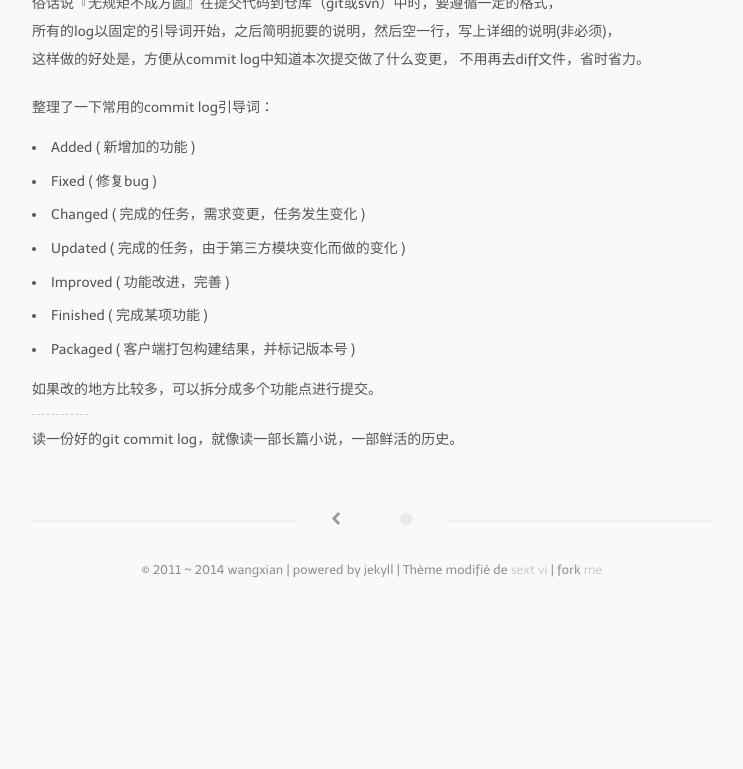
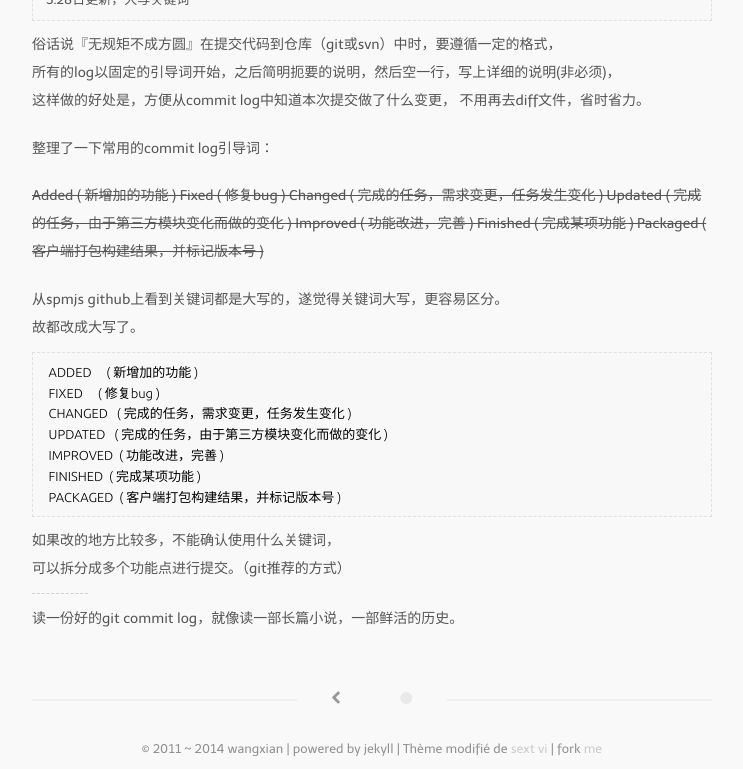
Before and after one commit to wangxian/jekyll-wangxian.github.io, a Jekyll site: the page built from _posts/2014-05-20-commit-log.md, in a window 1280 px wide. Shown: the part 560-1329 px from the top of the page, without its empty margins (268-1011 px from the left). Built offline with Jekyll 4.4.1, drawn with Linux system fonts in a browser that asks for light colours; comment, search, counter and statistics services are not loaded; before the commit the page ends 1150 px from its top, so only the background shows below that.

Commit message:
CHANGED: 大写git commit log first word

```diff
--- a/_posts/2014-05-20-commit-log.md
+++ b/_posts/2014-05-20-commit-log.md
@@ -8,21 +8,39 @@ tags:
 ---
 ![](http://ww1.sinaimg.cn/mw690/493b785agw1egl6iq6gvzj20iw07emxw.jpg)
 
+> 5.28日更新，大写关键词
+
 俗话说『无规矩不成方圆』在提交代码到仓库（git或svn）中时，要遵循一定的格式，
 所有的log以固定的引导词开始，之后简明扼要的说明，然后空一行，写上详细的说明(非必须)，
 这样做的好处是，方便从commit log中知道本次提交做了什么变更， 不用再去diff文件，省时省力。
 
 整理了一下常用的commit log引导词：
 
-* Added     ( 新增加的功能 )
-* Fixed     ( 修复bug )
-* Changed   ( 完成的任务，需求变更，任务发生变化 )
-* Updated   ( 完成的任务，由于第三方模块变化而做的变化 )
-* Improved  ( 功能改进，完善 )
-* Finished  ( 完成某项功能 )
-* Packaged  ( 客户端打包构建结果，并标记版本号 )
+<del>
+Added     ( 新增加的功能 )
+Fixed     ( 修复bug )
+Changed   ( 完成的任务，需求变更，任务发生变化 )
+Updated   ( 完成的任务，由于第三方模块变化而做的变化 )
+Improved  ( 功能改进，完善 )
+Finished  ( 完成某项功能 )
+Packaged  ( 客户端打包构建结果，并标记版本号 )
+</del>
 
-如果改的地方比较多，可以拆分成多个功能点进行提交。
+从spmjs github上看到关键词都是大写的，遂觉得关键词大写，更容易区分。
+故都改成大写了。
+
+
+    ADDED     ( 新增加的功能 )
+    FIXED     ( 修复bug )
+    CHANGED   ( 完成的任务，需求变更，任务发生变化 )
+    UPDATED   ( 完成的任务，由于第三方模块变化而做的变化 )
+    IMPROVED  ( 功能改进，完善 )
+    FINISHED  ( 完成某项功能 )
+    PACKAGED  ( 客户端打包构建结果，并标记版本号 )
+
+
+如果改的地方比较多，不能确认使用什么关键词，
+可以拆分成多个功能点进行提交。（git推荐的方式）
 
 ---
 读一份好的git commit log，就像读一部长篇小说，一部鲜活的历史。
```
